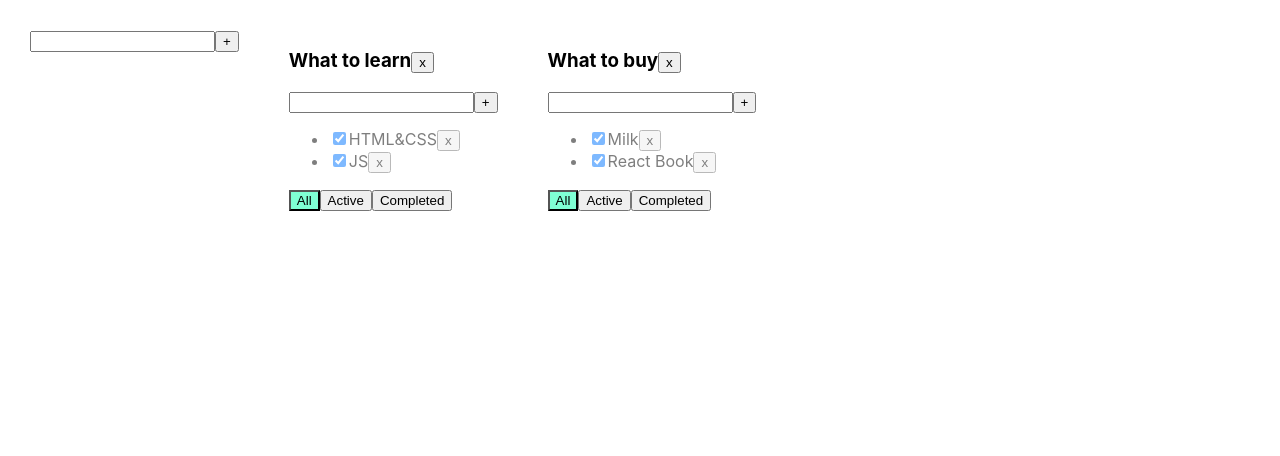
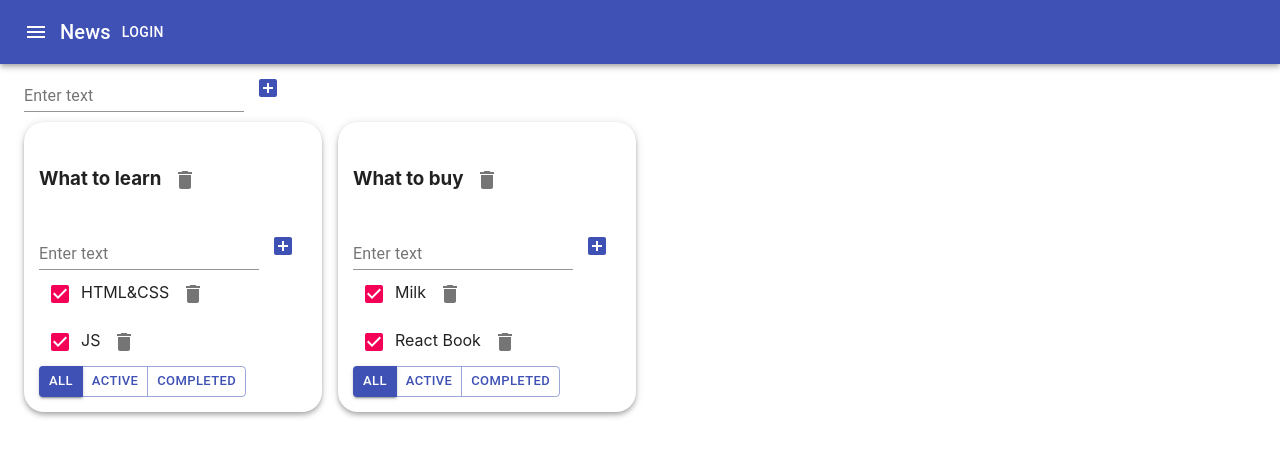
Before and after one commit to Zoomskiy/TDL, a React (Create React App) app: page / in a window 1280 px wide. Shown: the top 456 px of the page. Built offline with nearby package versions, Linux system fonts and the light colour scheme.

Commit message:
material-ui was added

```diff
--- a/package.json
+++ b/package.json
@@ -3,6 +3,8 @@
   "version": "0.1.0",
   "private": true,
   "dependencies": {
+    "@material-ui/core": "^4.11.2",
+    "@material-ui/icons": "^4.11.2",
     "@testing-library/jest-dom": "^4.2.4",
     "@testing-library/react": "^9.3.2",
     "@testing-library/user-event": "^7.1.2",
--- a/src/AddItemForm.tsx
+++ b/src/AddItemForm.tsx
@@ -1,4 +1,6 @@
 import React, {ChangeEvent, useState, KeyboardEvent} from 'react';
+import {Button, IconButton, TextField} from "@material-ui/core";
+import {AddBox} from "@material-ui/icons";
 
 type AddItemFormPropsType = {
     addItem: (title: string) => void
@@ -29,13 +31,15 @@ export function AddItemForm(props: AddItemFormPropsType) {
 
     return (
         <div>
-            <input value={title}
-                   onChange={onChangeHandler}
-                   onKeyPress={onKeyPressHandler}
-                   className={error ? "error" : ""}
+            <TextField value={title}
+                       onChange={onChangeHandler}
+                       onKeyPress={onKeyPressHandler}
+                       className={error ? "error" : ""}
+                       error={!!error}
+                       helperText={error}
+                       label={"Enter text"}
             />
-            <button onClick={addItem}>+</button>
-            {error && <div className="error-message">{error}</div>}
+            <IconButton><AddBox color={"primary"} onClick={addItem}></AddBox></IconButton>
         </div>
     )
 }
--- a/src/App.css
+++ b/src/App.css
@@ -1,24 +1,24 @@
-.App {
-  padding: 30px;
-  display: flex;
-}
+/*.App {*/
+/*  padding: 30px;*/
+/*  display: flex;*/
+/*}*/
 
-.App > div {
-  margin-right: 50px;
-}
+/*.App > div {*/
+/*  margin-right: 50px;*/
+/*}*/
 
-.error {
-  border: red 1px solid;
-}
+/*.error {*/
+/*  border: red 1px solid;*/
+/*}*/
 
-.error-message {
-  color: red;
-}
+/*.error-message {*/
+/*  color: red;*/
+/*}*/
 
-.active-filter {
-  background-color: aquamarine;
-}
+/*.active-filter {*/
+/*  background-color: aquamarine;*/
+/*}*/
 
-.is-done {
-  opacity: 0.5;
-}
+/*.is-done {*/
+/*  opacity: 0.5;*/
+/*}*/
--- a/src/App.tsx
+++ b/src/App.tsx
@@ -3,6 +3,8 @@ import './App.css';
 import {TaskType, Todolist} from './Todolist';
 import {v1} from 'uuid';
 import {AddItemForm} from "./AddItemForm";
+import {AppBar, Button, Container, Grid, IconButton, Toolbar, Typography, Paper} from "@material-ui/core";
+import {Menu} from "@material-ui/icons";
 
 export type FilterValuesType = "all" | "active" | "completed";
 type TodolistType = {
@@ -93,8 +95,8 @@ function App() {
             title: title,
             filter: "all"
         }
-        setTodolists([...todolists, newTodoList] )
-        setTasks({...tasks, [newTodoListID]: [] })
+        setTodolists([...todolists, newTodoList])
+        setTasks({...tasks, [newTodoListID]: []})
     }
 
     function changeTaskTitle(id: string, title: string, todolistId: string) {
@@ -112,15 +114,33 @@ function App() {
 
     function changeTodoListTitle(todoListId: string, title: string) {
         const todoList = todolists.find(tl => tl.id === todoListId)
-        if(todoList) {
+        if (todoList) {
             todoList.title = title
         }
         setTodolists([...todolists])
     }
 
     return (
+
+
         <div className="App">
+            <AppBar position="static">
+                <Toolbar>
+                    <IconButton edge="start" color="inherit" aria-label="menu">
+                        <Menu/>
+                    </IconButton>
+                    <Typography variant="h6">
+                        News
+                    </Typography>
+                    <Button color="inherit">Login</Button>
+                </Toolbar>
+            </AppBar>
+
+            <Container fixed={true}>
+                <Grid container={true} style={{marginBottom: "10px"}}>
                     <AddItemForm addItem={addTodoList}/>
+                </Grid>
+                <Grid container={true} spacing={2}>
                     {
                         todolists.map(tl => {
                             let allTodolistTasks = tasks[tl.id];
@@ -133,7 +153,9 @@ function App() {
                                 tasksForTodolist = allTodolistTasks.filter(t => t.isDone);
                             }
 
-                    return <Todolist
+                            return <Grid item>
+                                <Paper elevation={4} style={{padding: "15px", borderRadius: '20px'}} >
+                                    <Todolist
                                         key={tl.id}
                                         id={tl.id}
                                         title={tl.title}
@@ -147,9 +169,12 @@ function App() {
                                         changeTaskTitle={changeTaskTitle}
                                         changeTodoListTitle={changeTodoListTitle}
                                     />
+                                </Paper>
+                            </Grid>
                         })
                     }
-
+                </Grid>
+            </Container>
         </div>
     );
 }
--- a/src/EditableSpan.tsx
+++ b/src/EditableSpan.tsx
@@ -1,4 +1,5 @@
 import React, {ChangeEvent, useState} from "react";
+import {TextField} from "@material-ui/core";
 
 type EditableSpanPropsType = {
     value: string
@@ -20,7 +21,7 @@ export function EditableSpan(props: EditableSpanPropsType) {
 
     return (
         editMode
-            ? <input value={title} onBlur={offEditMode} autoFocus={true} onChange={onChangeHandler}/>
+            ? <TextField  variant={"standard"} value={title} onBlur={offEditMode} autoFocus={true} onChange={onChangeHandler}/>
             : <span onDoubleClick={onEditMode}>{props.value}</span>)
 
 }
--- a/src/Todolist.tsx
+++ b/src/Todolist.tsx
@@ -2,6 +2,8 @@ import React, {ChangeEvent} from 'react';
 import {FilterValuesType} from './App';
 import {AddItemForm} from "./AddItemForm";
 import {EditableSpan} from "./EditableSpan";
+import {Box, Button, ButtonGroup, Checkbox, IconButton} from "@material-ui/core";
+import {Delete} from "@material-ui/icons";
 
 export type TaskType = {
     id: string
@@ -28,7 +30,9 @@ export function Todolist(props: PropsType) {
     const onAllClickHandler = () => props.changeFilter("all", props.id);
     const onActiveClickHandler = () => props.changeFilter("active", props.id);
     const onCompletedClickHandler = () => props.changeFilter("completed", props.id);
-    const addTask = (title: string) => {props.addTask(title, props.id)}
+    const addTask = (title: string) => {
+        props.addTask(title, props.id)
+    }
     const changeTodoListTitle = (title: string) => {
         props.changeTodoListTitle(props.id, title)
     }
@@ -36,11 +40,13 @@ export function Todolist(props: PropsType) {
 
     return <div>
         <h3>
-        <EditableSpan value={props.title} getNewTitle={changeTodoListTitle}/>
-            <button onClick={removeTodolist}>x</button>
+            <EditableSpan value={props.title} getNewTitle={changeTodoListTitle}/>
+            <IconButton onClick={removeTodolist}>
+                <Delete></Delete>
+            </IconButton>
         </h3>
         <AddItemForm addItem={addTask}/>
-        <ul>
+        <div>
             {
                 props.tasks.map(t => {
                     const onClickHandler = () => props.removeTask(t.id, props.id)
@@ -48,28 +54,31 @@ export function Todolist(props: PropsType) {
                         let newIsDoneValue = e.currentTarget.checked;
                         props.changeTaskStatus(t.id, newIsDoneValue, props.id);
                     }
-                    const changeTaskTitle =(title: string) => {
+                    const changeTaskTitle = (title: string) => {
                         props.changeTaskTitle(t.id, title, props.id)
                     }
 
-                    return <li key={t.id} className={t.isDone ? "is-done" : ""}>
-                        <input type="checkbox" onChange={onChangeHandler} checked={t.isDone}/>
+                    return <div key={t.id} className={t.isDone ? "is-done" : ""}>
+                        <Checkbox onChange={onChangeHandler} checked={t.isDone}/>
                         <EditableSpan value={t.title} getNewTitle={changeTaskTitle}/>
-                        <button onClick={onClickHandler}>x</button>
-                    </li>
+                        <IconButton onClick={onClickHandler}>
+                            <Delete>x</Delete></IconButton>
+                    </div>
                 })
             }
-        </ul>
+        </div>
         <div>
-            <button className={props.filter === 'all' ? "active-filter" : ""}
-                    onClick={onAllClickHandler}>All
-            </button>
-            <button className={props.filter === 'active' ? "active-filter" : ""}
-                    onClick={onActiveClickHandler}>Active
-            </button>
-            <button className={props.filter === 'completed' ? "active-filter" : ""}
-                    onClick={onCompletedClickHandler}>Completed
-            </button>
+            <ButtonGroup size={"small"} color={"primary"}>
+                <Button variant={props.filter === 'all' ? "contained" : "outlined"}
+                        onClick={onAllClickHandler}>All
+                </Button>
+                <Button variant={props.filter === 'active' ? "contained" : "outlined"}
+                        onClick={onActiveClickHandler}>Active
+                </Button>
+                <Button variant={props.filter === 'completed' ? "contained" : "outlined"}
+                        onClick={onCompletedClickHandler}>Completed
+                </Button>
+            </ButtonGroup>
         </div>
     </div>
 }
```
Also changed, not shown: 1 other file (tests, documents, lock files or other folders). Lines whose indentation alone changed are shown as unchanged.
